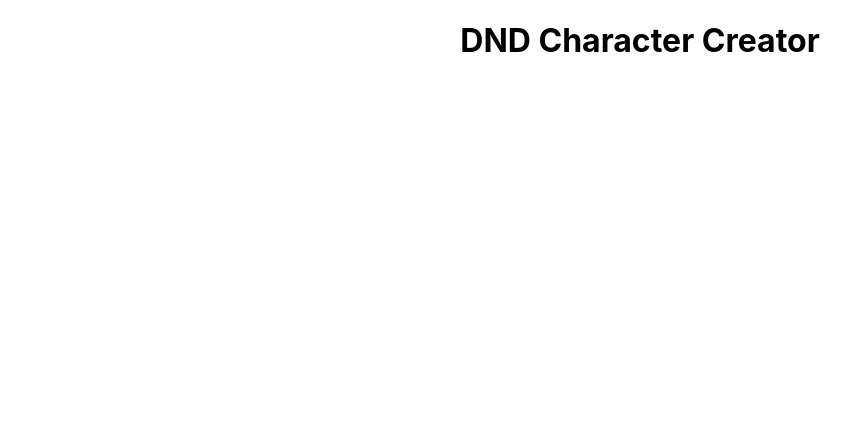
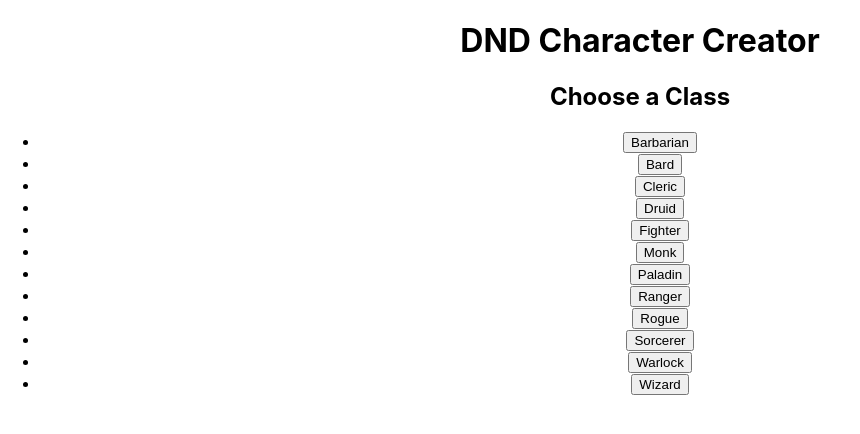
Before and after one commit to sjlowchappell/dnd-character-creator, a React (Create React App) app: page / in a window 1280 px wide. Shown: the top 434 px of the page, without its empty margins (0-860 px from the left). Built offline with nearby package versions, Linux system fonts and the light colour scheme.

Commit message:
added "choose a class" feature

```diff
--- a/package.json
+++ b/package.json
@@ -3,6 +3,7 @@
   "version": "0.1.0",
   "private": true,
   "dependencies": {
+    "axios": "^0.19.0",
     "react": "^16.9.0",
     "react-dom": "^16.9.0",
     "react-scripts": "3.1.1"
--- a/src/App.js
+++ b/src/App.js
@@ -1,12 +1,104 @@
-import React from 'react';
+import React, { Component } from 'react';
+// import axios from 'axios';
 import './App.css';
+// const url = 'http://dnd5eapi.co/api/';
 
-function App() {
-	return (
-		<div className="App">
-			<h1>DND Character Creator</h1>
-		</div>
-	);
+const races = [];
+const classes = [
+	{
+		name: 'Barbarian',
+		url: 'http://www.dnd5eapi.co/api/classes/1',
+	},
+	{
+		name: 'Bard',
+		url: 'http://www.dnd5eapi.co/api/classes/2',
+	},
+	{
+		name: 'Cleric',
+		url: 'http://www.dnd5eapi.co/api/classes/3',
+	},
+	{
+		name: 'Druid',
+		url: 'http://www.dnd5eapi.co/api/classes/4',
+	},
+	{
+		name: 'Fighter',
+		url: 'http://www.dnd5eapi.co/api/classes/5',
+	},
+	{
+		name: 'Monk',
+		url: 'http://www.dnd5eapi.co/api/classes/6',
+	},
+	{
+		name: 'Paladin',
+		url: 'http://www.dnd5eapi.co/api/classes/7',
+	},
+	{
+		name: 'Ranger',
+		url: 'http://www.dnd5eapi.co/api/classes/8',
+	},
+	{
+		name: 'Rogue',
+		url: 'http://www.dnd5eapi.co/api/classes/9',
+	},
+	{
+		name: 'Sorcerer',
+		url: 'http://www.dnd5eapi.co/api/classes/10',
+	},
+	{
+		name: 'Warlock',
+		url: 'http://www.dnd5eapi.co/api/classes/11',
+	},
+	{
+		name: 'Wizard',
+		url: 'http://www.dnd5eapi.co/api/classes/12',
+	},
+];
+
+class App extends Component {
+	constructor() {
+		super();
+		this.state = {
+			name: '',
+			characterClass: '',
+			race: '',
+		};
+	}
+	handleClick = e => {
+		const charClass = e.target.innerText;
+		console.log(e.target.innerText);
+		this.setState({
+			characterClass: charClass,
+		});
+	};
+
+	// getClassInformation(class) {
+	// 	try {
+	// 		const response = axios.get(`${url}/classes/${class}`);
+	// 	} catch (err) {
+	// 		console.log(err);
+	// 	}
+	// }
+
+	render() {
+		return (
+			<div className="App">
+				<h1>DND Character Creator</h1>
+				<div>
+					<h2>Choose a Class</h2>
+					<ul>
+						{classes.map(charClass => {
+							return (
+								<li>
+									<button onClick={this.handleClick}>{charClass.name}</button>
+								</li>
+							);
+						})}
+					</ul>
+				</div>
+			</div>
+		);
+	}
 }
 
 export default App;
```
Also changed, not shown: 1 other file (tests, documents, lock files or other folders).
